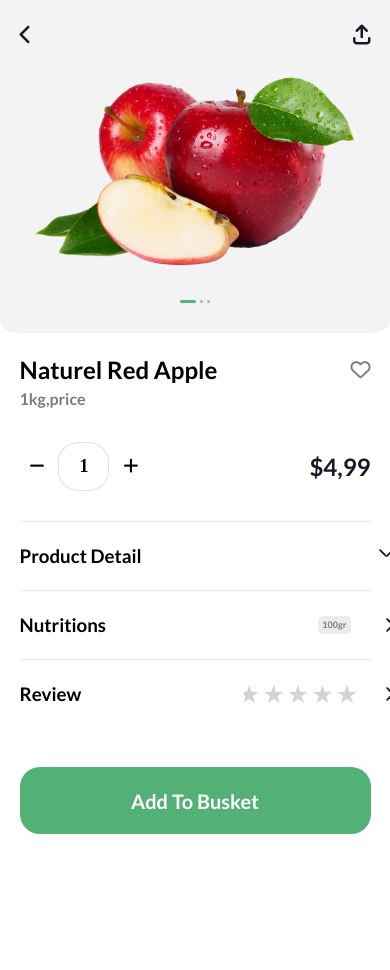
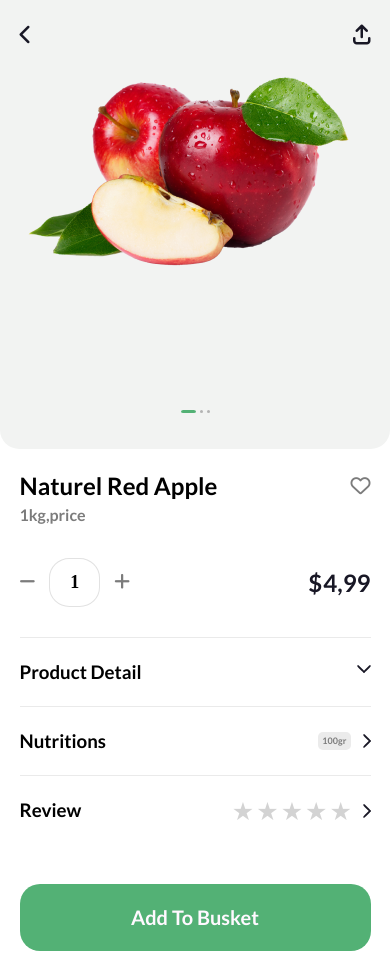
Before and after one commit to Evgeniy-D-B/BSL-TEST, a plain HTML site: page index.html in a window 390 px wide. Before the commit the page ends 854 px from the top, so only its background shows below. Drawn offline with nearby package versions, Linux system fonts and the light colour scheme.

Commit message:
fixing problems
- add product-photo carousel
- correct display on iphone SE
- price counter improved

```diff
--- a/css/home-page-styles.css
+++ b/css/home-page-styles.css
@@ -189,6 +189,7 @@
 .location-indicator__input {
     position: relative;
     text-transform: capitalize;
+    outline: none;
     font-family: 'Lato', sans-serif;
     font-weight: 600;
     font-size: 18px;
@@ -279,11 +280,6 @@
     position: absolute;
     left: 48%;
     top: 55%;
-}
-
-.slick-next {
-    right: 0px;
-    width: 0px;
 }
 
 .slick-dots {
--- a/css/styles.css
+++ b/css/styles.css
@@ -41,7 +41,7 @@
 /*-------------------------------------------------PHOTO----------------------------------------------  */
 
 .photo-slider {
-    height: 45%;
+    height: 45vh;
     padding: 0 0 20px 0;
     border-radius: 0 0 5% 5%;
     background-color: #F2F3F2;
@@ -50,43 +50,50 @@
 }
 
 .photo-slider__product-photo {
-    max-width: 330px;
+    width: 100%;
     height: 200px;
     margin: 0 auto;
-    background-image: url(../images/red-apple.png);
+    background: url('../images/red-apple.png') no-repeat 40% 0%;
 
 }
 
-.photo-slider__pagination {
-    padding-top: 5%;
-    text-align: center;
+
+.slick-dots {
+    bottom: 5%;
 }
 
-.page-dots {
-    list-style: none;
-    display: inline-block;
-    max-width: 10%;
-    z-index: 2;
-    text-align: center;
-    position: relative;
+.slick-dots li {
+    margin: 0;
+    width: 7px;
 }
 
-.dot {
-    display: inline-block;
-    vertical-align: middle;
+.slick-dotted.slick-slider {
+    margin: 0;
+}
+
+.photo-slider .slick-dots button::before {
+    content: none;
+}
+
+.photo-slider .slick-dots button {
+    background-color: #B3B3B3;
     width: 3px;
     height: 3px;
-    cursor: pointer;
+    padding: 0px;
     border-radius: 50%;
-    transition: all .4s;
-    background-color: #B3B3B3;
+    margin: 0 auto;
+    transition: all 0.1s;
 }
 
-.current-dot {
-    position: relative;
-    width: 16px;
-    border-radius: 10%/50%;
-    background-color: #53B175;
+.photo-slider .slick-dots .slick-active {
+    width: 15px;
+    padding: 0 2px;
+}
+
+.photo-slider .slick-dots .slick-active button {
+   background-color: #53B175;
+   width: 15px;
+   border-radius: 15%/50%;
 }
 
 /*------------------------------------------------- PRODUCT-INFO ----------------------------------------------  */
@@ -145,6 +152,7 @@
 .produc-info__number {
     max-width: 45px;
     height: 45px;
+    outline: none;
     text-align: center;
     border: 1px solid #E2E2E2 ;
     border-radius: 40%;
@@ -153,10 +161,24 @@
     line-height: 18px;
 }
 
+.product-info__counter   .fa-minus {
+    padding: 10px 10px 10px 0;
+}
 
-.fa-minus, .fa-plus {
-    font-size: 17px;
-    padding: 10px;
+
+
+.product-info__counter   .fa-minus,
+.product-info__counter   .fa-plus {
+    font-size: 18px;
+    color: #7C7C7C;
+}
+
+.product-info__counter   .fa-plus {
+    padding: 10px 0 10px 10px;
+}
+
+.product-info__counter   .fa-minus {
+    padding: 10px 10px 10px 0;
 }
 
 
@@ -166,6 +188,7 @@
 
 
 .product-info__price {
+    display: inline-block;
     text-align: center;
     vertical-align: middle;
     font-family: 'Lato', sans-serif;
@@ -173,6 +196,13 @@
     font-weight: bold;
     line-height: 18px;
     color: #181725;
+    position: relative;
+}
+
+.product-info__price::before {
+    content:'$';
+    position: absolute;
+    left: -15px;
 }
 
 
@@ -209,19 +239,19 @@
 
 .product-info__detail-title::before {
     transform: rotate(45deg);
-    left: 358px;
+    left: 96%;
 }
 
 
 .product-info__detail-title::after {
     transform: rotate(-45deg);
-    left: 365px;
+    left: calc(96% + 6px);
 }
 
 
 
 .product-info__detail-title.active::before {
-    left: 365px;
+    left: calc(96% + 6px);
     transform: rotate(45deg);
 }
 
@@ -272,25 +302,16 @@
 }
 
 .product-info__nutritions-title::before {
-    left: 365px;
+    left: calc(96% + 6px);
     transform: rotate(45deg);
 }
 
 .product-info__nutritions-title::after {
     top: 16px;
-    left: 365px;
+    left: calc(96% + 6px);
     transform: rotate(-45deg)
 }
 
-/* .product-info__nutritions-title.active::before {
-    left: 365px;
-    transform: rotate(45deg);
-}
-
-.product-info__nutritions-title.active::after {
-    top: 16px;
-    transform: rotate(-45deg)
-} */
 
 .product-info__nutritions-weight {
     width: 33px;
@@ -343,7 +364,31 @@
     cursor: pointer;
 }
 
-.product-info__review-title::before,
+.product-info__review::before,
+.product-info__review::after {
+    content:'';
+    width: 10px;
+    height: 2px;
+    position: absolute;
+    border-radius: 30%;
+    background-color: #181725;
+    top: 45%;
+    transition: all 0.1s ease 0s;
+}
+
+.product-info__review::before {
+    left: calc(96% + 6px);
+    transform: rotate(45deg);
+}
+
+.product-info__review::after {
+    transform: rotate(-45deg);
+    left: calc(96% + 6px);
+    top: calc(45% + 6px);
+}
+
+
+/* .product-info__review-title::before,
 .product-info__review-title::after {
     content:'';
     width: 10px;
@@ -356,24 +401,24 @@
 }
 
 .product-info__review-title::before {
-    left: 365px;
+    left: calc(96% + 6px);
     transform: rotate(45deg);
 }
 
 .product-info__review-title::after {
     transform: rotate(-45deg);
-    left: 365px;
+    left: calc(96% + 6px);
     top: 16px;
 
-}
+} */
 
 .product-info__raiting {
     display: flex;
     flex-direction: row-reverse;
     overflow: hidden;
-    width: 115px;
+    width: 45%;
     position: absolute;
-    left: 64%;
+    left: 50%;
 }
 .product-info__raiting:not(:checked) > input {
 	display: none;
--- a/index.html
+++ b/index.html
@@ -5,10 +5,12 @@
     <meta http-equiv="X-UA-Compatible" content="IE=edge">
     <meta name="viewport" content="width=device-width, initial-scale=1.0">
     <link rel="stylesheet" href="css/reset-styles.css">
-    <link rel="stylesheet" href="css/styles.css">
     <link rel="preconnect" href="https://fonts.googleapis.com">
     <link rel="preconnect" href="https://fonts.gstatic.com" crossorigin>
     <link href="https://fonts.googleapis.com/css2?family=Lato:wght@400;700&display=swap" rel="stylesheet">
+    <link rel="stylesheet"  href="css/slick/slick.css"/>
+    <link rel="stylesheet"  href="css/slick/slick-theme.css"/>
+    <link rel="stylesheet" href="css/styles.css">
     <title>Product detail</title>
 </head>
 <body>
@@ -25,13 +27,9 @@
 
             <div class="photo-slider__product-photo">
             </div>
-
-            <div class="photo-slider__pagination">
-                <ol class="page-dots">
-                    <li class="dot current-dot"></li>
-                    <li class="dot"></li>
-                    <li class="dot"></li>
-                  </ol>
+            <div class="photo-slider__product-photo">
+            </div>
+            <div class="photo-slider__product-photo">
             </div>
 
         </div>
@@ -54,13 +52,13 @@
             <div class="product-info__number-block">
 
                 <div class="product-info__counter">
-                    <i class="fa-solid fa-minus"></i>
-                    <input class="produc-info__number" type="text" name="product-number" value="1" />
-                    <i class="fa-solid fa-plus"></i>
+                    <i class="fa-solid fa-minus" id="down"></i>
+                    <input class="produc-info__number" id="numericUpDown" type="text" name="product-number" value="1" />
+                    <i class="fa-solid fa-plus" id="up"></i>
                 </div>
 
-                <span class="product-info__price">
-                    $4,99
+                <span class="product-info__price" id="sum">
+                    4,99
                 </span>
             </div>
 
@@ -131,5 +129,7 @@
     <script src="https://kit.fontawesome.com/784262a695.js" crossorigin="anonymous"></script>
     <script src="https://ajax.googleapis.com/ajax/libs/jquery/3.6.0/jquery.min.js"></script>
     <script src="js/script.js"></script>
+    <script src="js/slick.min.js"></script>
+    <script src="js/slick-int.js"></script>
 </body>
 </html>
--- a/js/script.js
+++ b/js/script.js
@@ -1,10 +1,24 @@
-document.addEventListener('click', function (e) {
-    if (e.target.classList.contains("fa-plus")) {
-        ++e.target.parentElement.querySelector("input").value;
-    } else if (e.target.classList.contains("fa-minus")) {
-        --e.target.parentElement.querySelector("input").value;
+let price = 4.99;
+let sum = document.getElementById("sum");
+let numericUpDown = document.getElementById("numericUpDown");
+let up = document.getElementById("up");
+let down = document.getElementById("down");
+
+    up.onclick = () => {
+        numericUpDown.value = (isNaN(numericUpDown.value)) ? 1 : +numericUpDown.value + 1;
+        setSum();
+    };
+    down.onclick = () => {
+        numericUpDown.value = (numericUpDown.value) > 0 ? +numericUpDown.value - 1 : 0;
+        setSum();
     }
-})
+
+    numericUpDown.oninput = setSum;
+
+    function setSum() {
+        sum.innerText = (price * numericUpDown.value).toFixed(2);
+    }
+
 
 $(document).ready(function() {
     $('.product-info__detail-title').click(function(event) {
--- a/js/slick-int.js
+++ b/js/slick-int.js
@@ -5,6 +5,7 @@
         slidesToShow: 1,
         autoplay: true,
         autoplaySpeed: 3000,
+        arrows: false,
     });
 
 
@@ -13,3 +14,11 @@
         slidesToShow: 2,
         slidesToScroll: 1,
     });
+
+    $('.photo-slider').slick({
+        dots: true,
+        infinite: true,
+        speed: 600,
+        slidesToShow: 1,
+        arrows: false,
+    });
```
